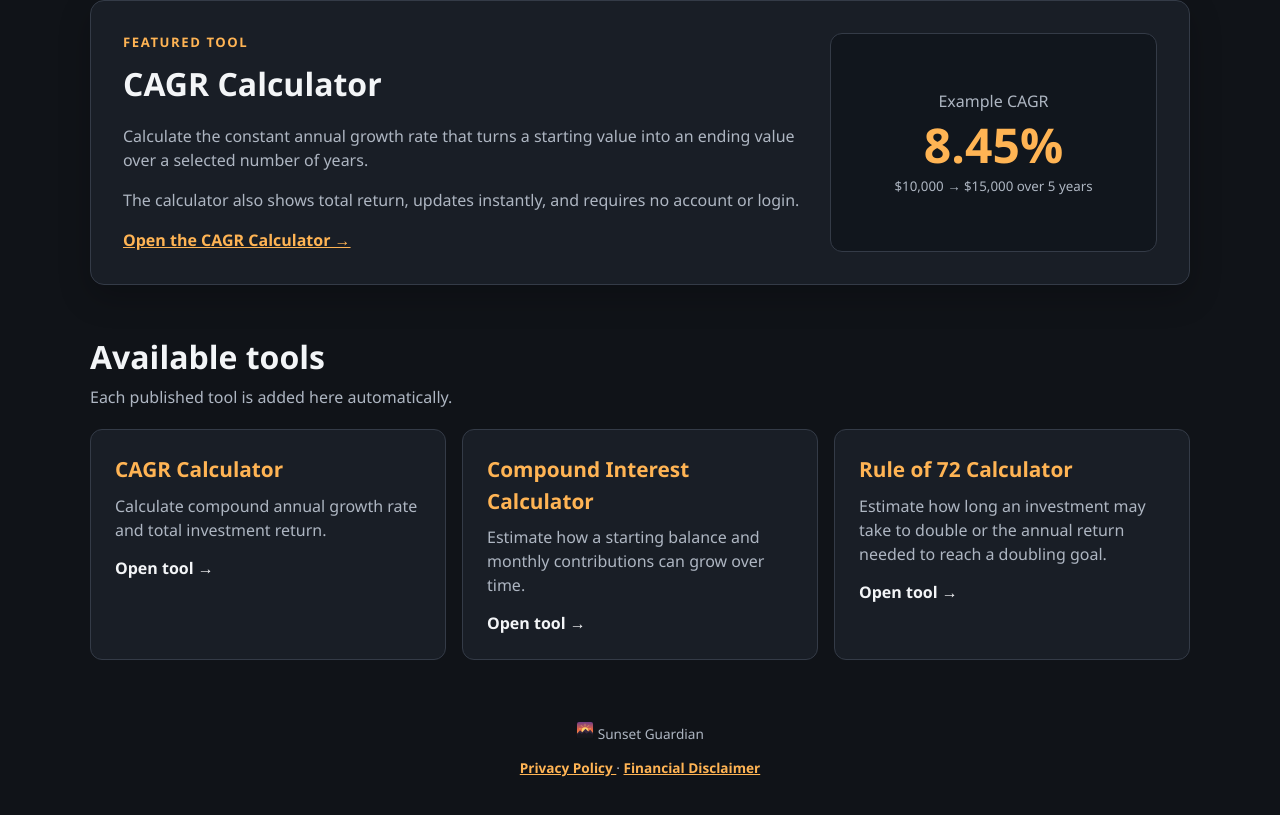
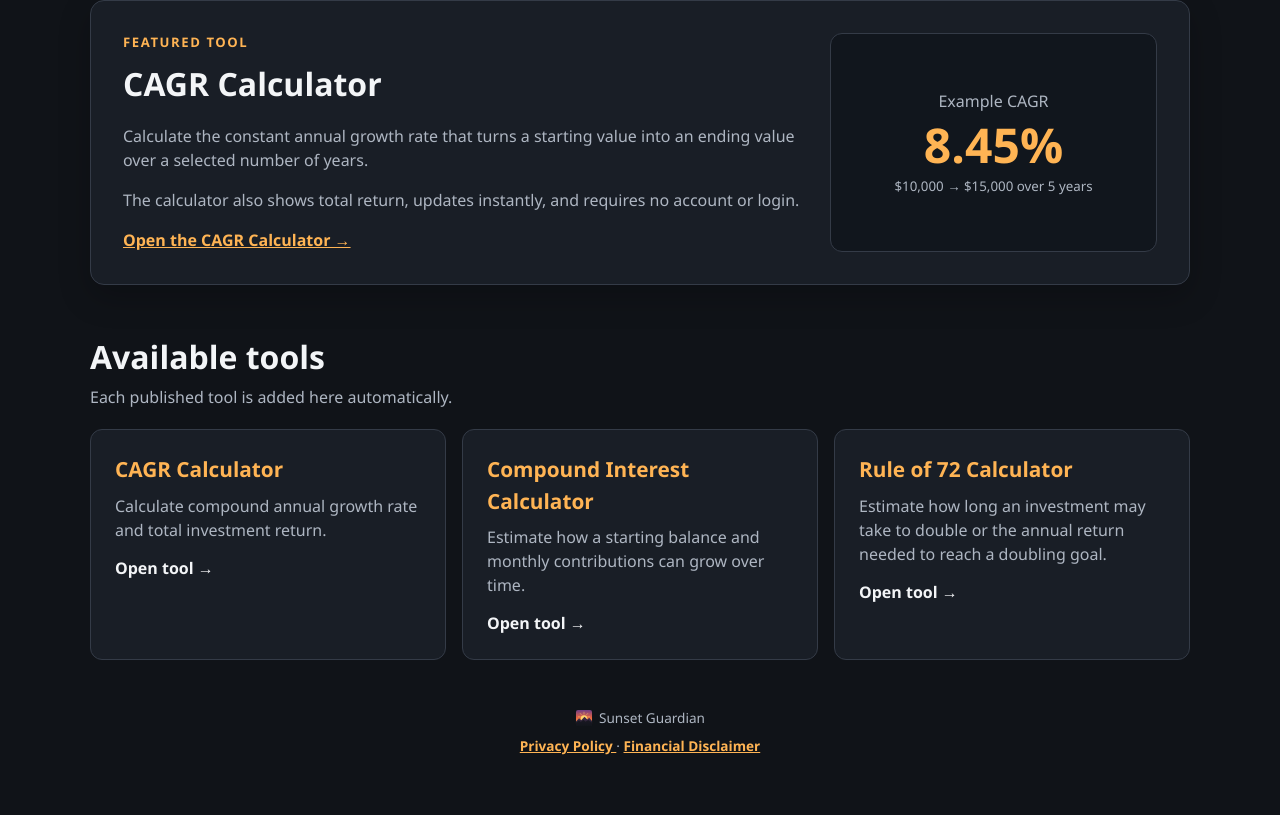
Before and after one commit to SunsetGuardian/website, an Eleventy site: page src/index.njk in a window 1280 px wide. Shown: the part 477-1292 px from the top of the page. After the commit the page ends 1262 px from the top, so only its background shows below. Built offline with nearby package versions, Linux system fonts and the light colour scheme; Eleventy itself is replaced by a stand-in of ours; files that its build step writes are made by us from their sources.

Commit message:
Style site logo in header and footer - site.css

```diff
--- a/src/assets/site.css
+++ b/src/assets/site.css
@@ -77,6 +77,16 @@ input {
     white-space: nowrap;
 }
 
+.site-logo {
+    display: block;
+    width: 28px;
+    height: 28px;
+
+    flex: 0 0 auto;
+
+    border-radius: 6px;
+}
+
 .site-brand:hover,
 .site-brand:focus-visible {
     color: var(--accent);
@@ -154,6 +164,26 @@ input {
     color: var(--muted);
     font-size: 0.85rem;
     text-align: center;
+}
+
+.site-logo-small {
+    width: 18px;
+    height: 18px;
+
+    border-radius: 4px;
+}
+
+.site-footer-brand {
+    display: inline-flex;
+    align-items: center;
+    justify-content: center;
+    gap: 6px;
+    margin: 0 0 8px;
+}
+
+.site-footer > p:last-child {
+    margin-top: 0;
+    margin-bottom: 0;
 }
 
 .page-hero {
```
